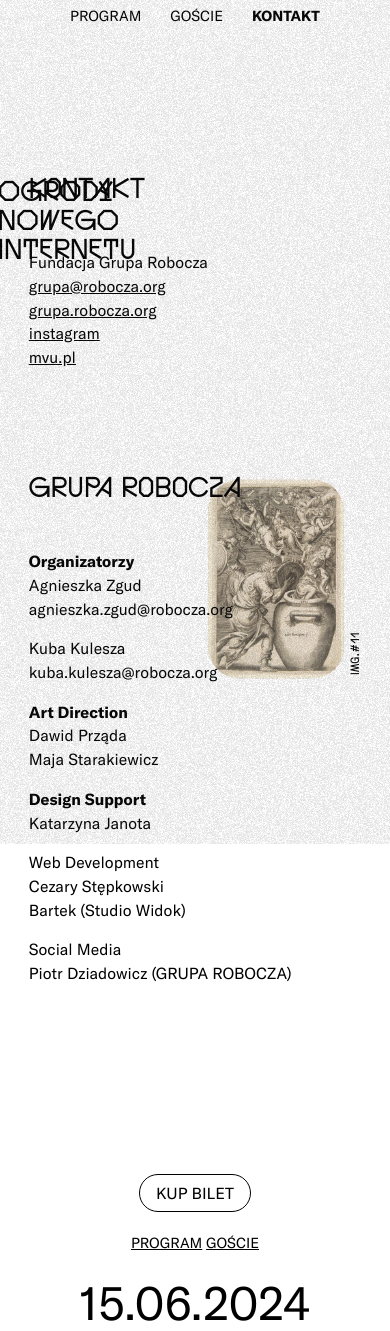
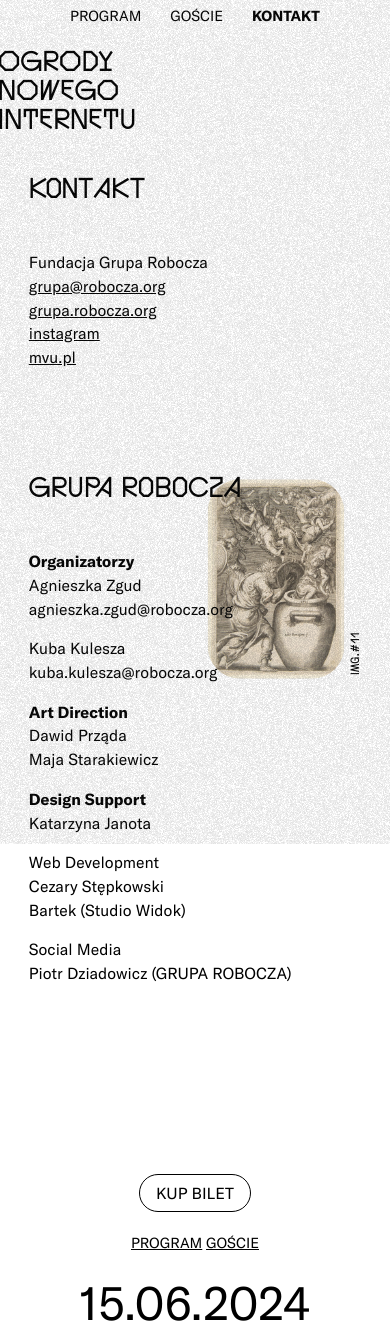
Before and after one commit to Studio-Widok/ogrody-nowego-internetu, a PHP site: page /ogrody-nowego-internetu/kontakt in a window 390 px wide. Shown: the top 1331 px of the page. Run offline with PHP 8.4, Linux system fonts and the light colour scheme; style sheets or scripts are compiled from the project's sources.

Commit message:
mobile fixes

```diff
--- a/pages/kontakt.php
+++ b/pages/kontakt.php
@@ -1,8 +1,9 @@
 <?php include '../header.php'; ?>
+<div id="kontakt">
   <?php get_part('nav', ['current' => 'kontakt']); ?>
   <div class="rsep"></div>
   <div class="rsep"></div>
-<div class="content column" id="kontakt">
+  <div class="content column">
 
     <div class="bg-images">
       <div class="bg-image bg-image--c2">
@@ -22,8 +23,8 @@
         Fundacja Grupa Robocza<br>
         <a href="mailto:grupa@robocza.org"
           class="fancy-link">grupa@robocza.org</a><br>
-      <a href="https://www.grupa.robocza.org" class="fancy-link" target="_blank"
-        rel="noopener noreferrer">grupa.robocza.org</a><br>
+        <a href="https://www.grupa.robocza.org" class="fancy-link"
+          target="_blank" rel="noopener noreferrer">grupa.robocza.org</a><br>
         <a href="https://www.instagram.com/grupa.robocza/" class="fancy-link"
           target="_blank" rel="noopener noreferrer">instagram</a><br>
         <a href="https://mvu.pl" class="fancy-link" target="_blank"
@@ -38,7 +39,8 @@
       <p>
         <b>Organizatorzy</b><br>
         Agnieszka Zgud<br>
-      <a href="mailto:agnieszka.zgud@robocza.org">agnieszka.zgud@robocza.org</a>
+        <a
+          href="mailto:agnieszka.zgud@robocza.org">agnieszka.zgud@robocza.org</a>
       </p>
 
       <p>
@@ -73,4 +75,5 @@
   <div class="rsep"></div>
   <div class="rsep"></div>
   <?php get_part('footer'); ?>
+</div>
 <?php include '../footer.php'; ?>
--- a/src/scss/parts/footer.scss
+++ b/src/scss/parts/footer.scss
@@ -55,6 +55,7 @@ footer {
 
   @media (max-width: $resPhone) {
     #footer-copyright {
+      width: 100%;
       margin-top: 2em;
     }
   }
--- a/src/scss/parts/front-top.scss
+++ b/src/scss/parts/front-top.scss
@@ -15,6 +15,10 @@
 
     @media (max-width: $resLarge) {
       margin: 3em 0 9em 0;
+    }
+
+    @media (max-width: $resTablet) {
+      margin: 0;
     }
   }
 
@@ -155,11 +159,11 @@
     #eden {
       position: absolute;
       top: 3rem;
-      width: 40%;
+      width: min(40%, 10vh);
     }
 
     #front-logo {
-      font-size: max(min(9rem, 9vw * $fontRatio), 21vw);
+      font-size: min(21vw, 10vh);
     }
 
     #front-top-info-container {
--- a/src/scss/parts/kontakt.scss
+++ b/src/scss/parts/kontakt.scss
@@ -9,4 +9,10 @@
       height: min(36.5rem, 36.5vw * $fontRatio);
     }
   }
+
+  @media (max-width: $resPhone) {
+    #nav-logo {
+      top: 3rem;
+    }
+  }
 }
```
Lines whose indentation alone changed are shown as unchanged.
